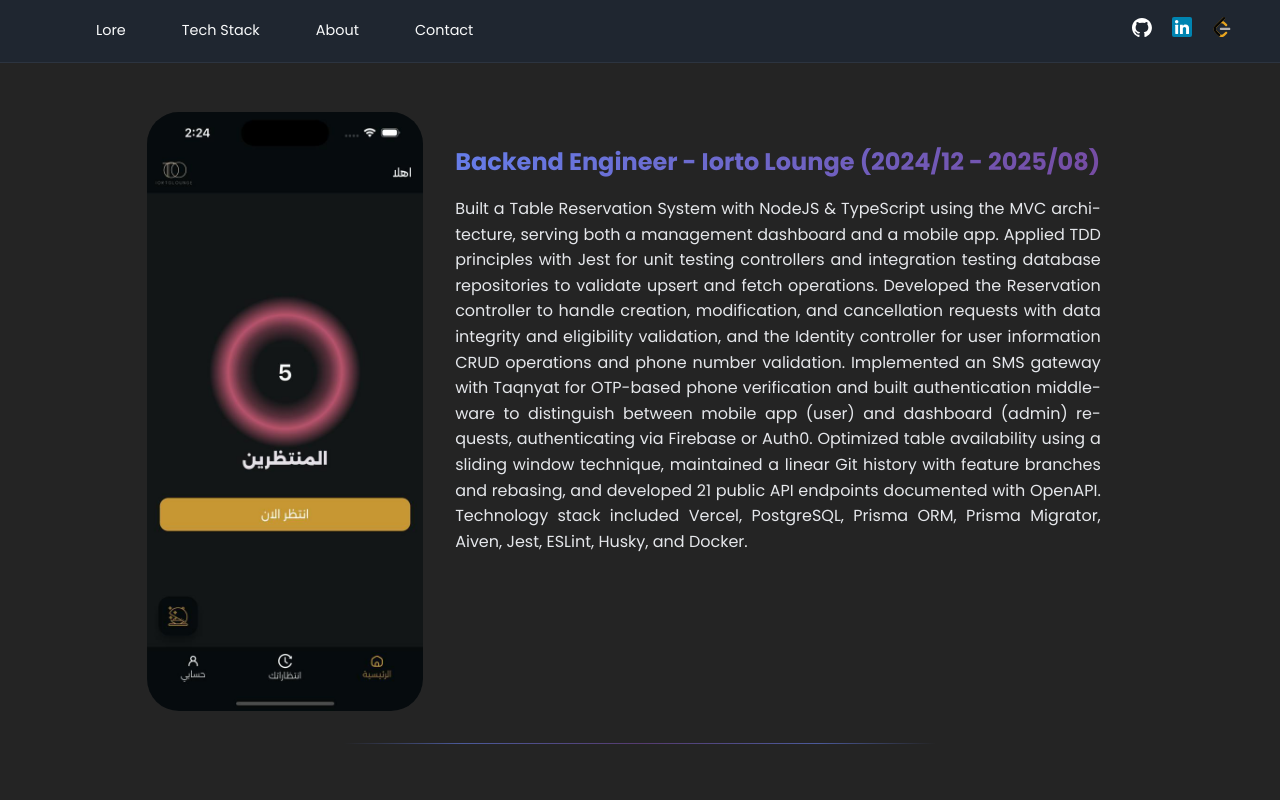
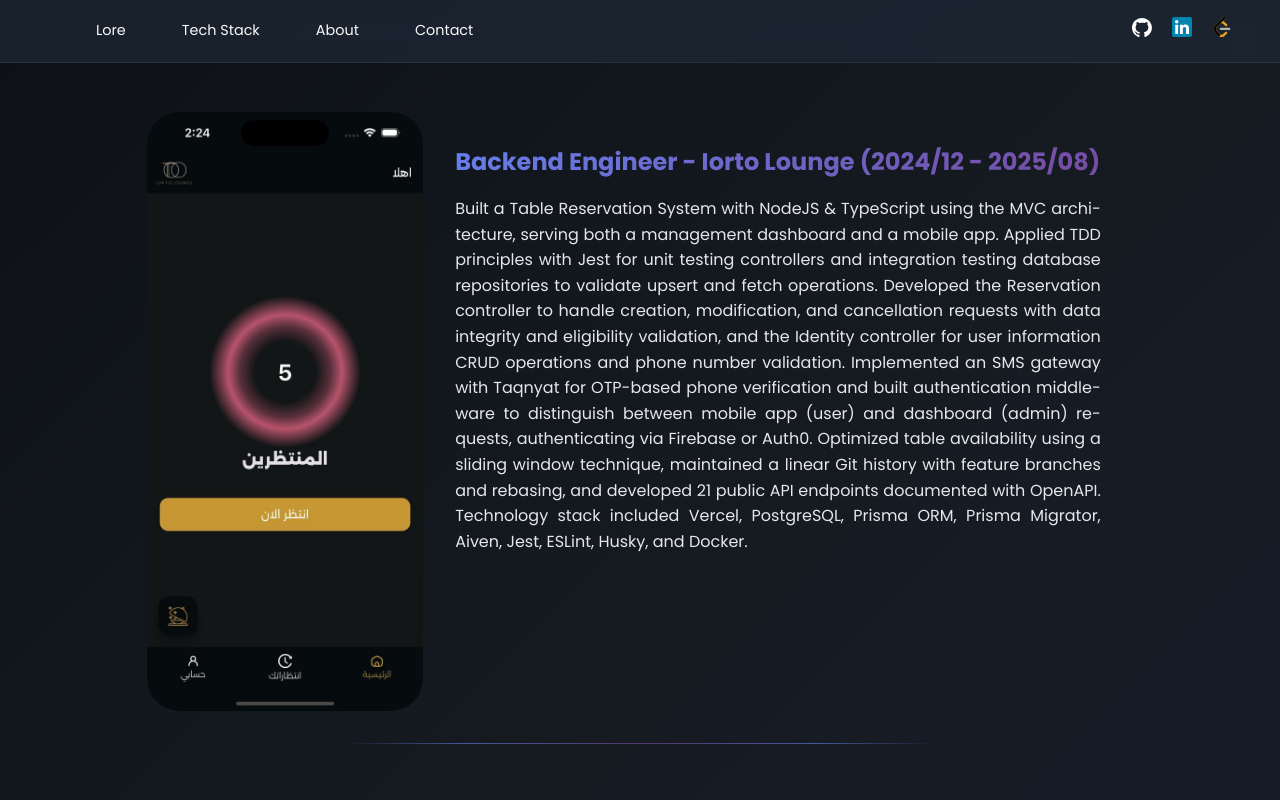
Before and after one commit to AhmedSalah121/portfolio, a React (Vite) app: page / in a window 1280 px wide. Shown: the top 800 px of the page. Built offline with nearby package versions, Linux system fonts and the light colour scheme.

Commit message:
change background color

```diff
--- a/src/index.css
+++ b/src/index.css
@@ -7,7 +7,7 @@
 
   color-scheme: light dark;
   color: rgba(255, 255, 255, 0.87);
-  background-color: #242424;
+  background: linear-gradient(135deg, #0d1117 0%, #161b22 30%, #16213e 100%);
 
   font-synthesis: none;
   text-rendering: optimizeLegibility;
```
